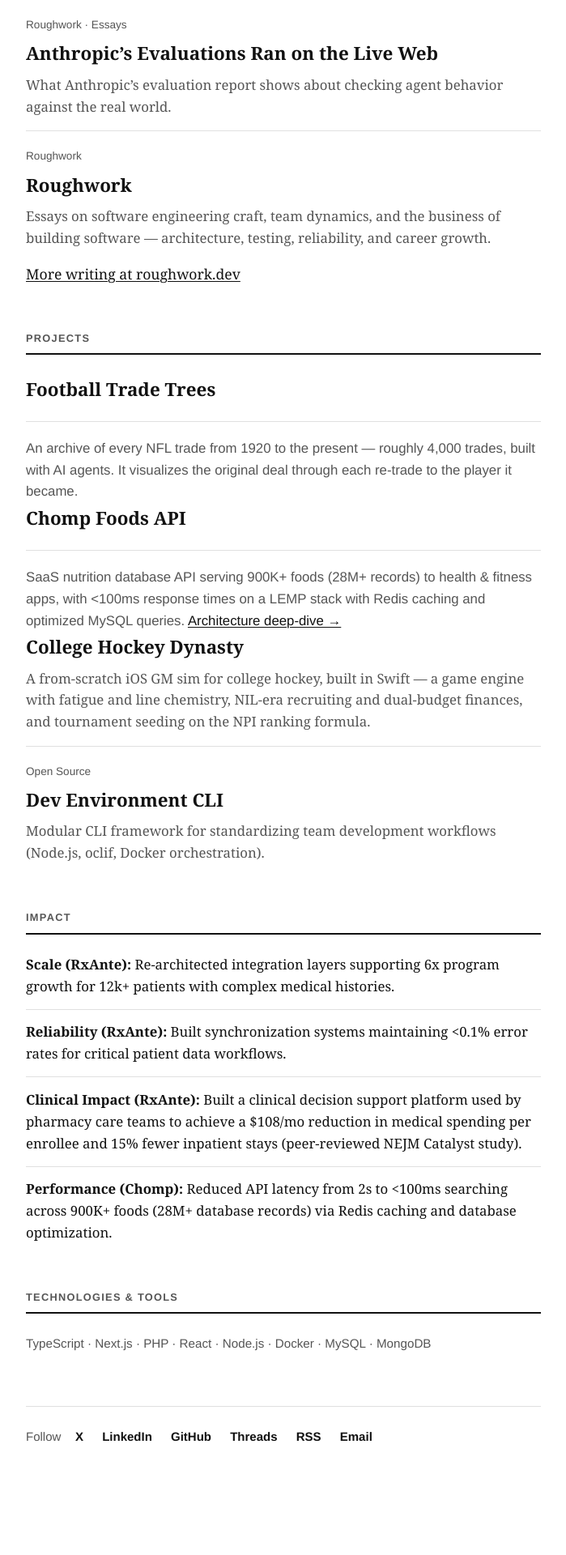
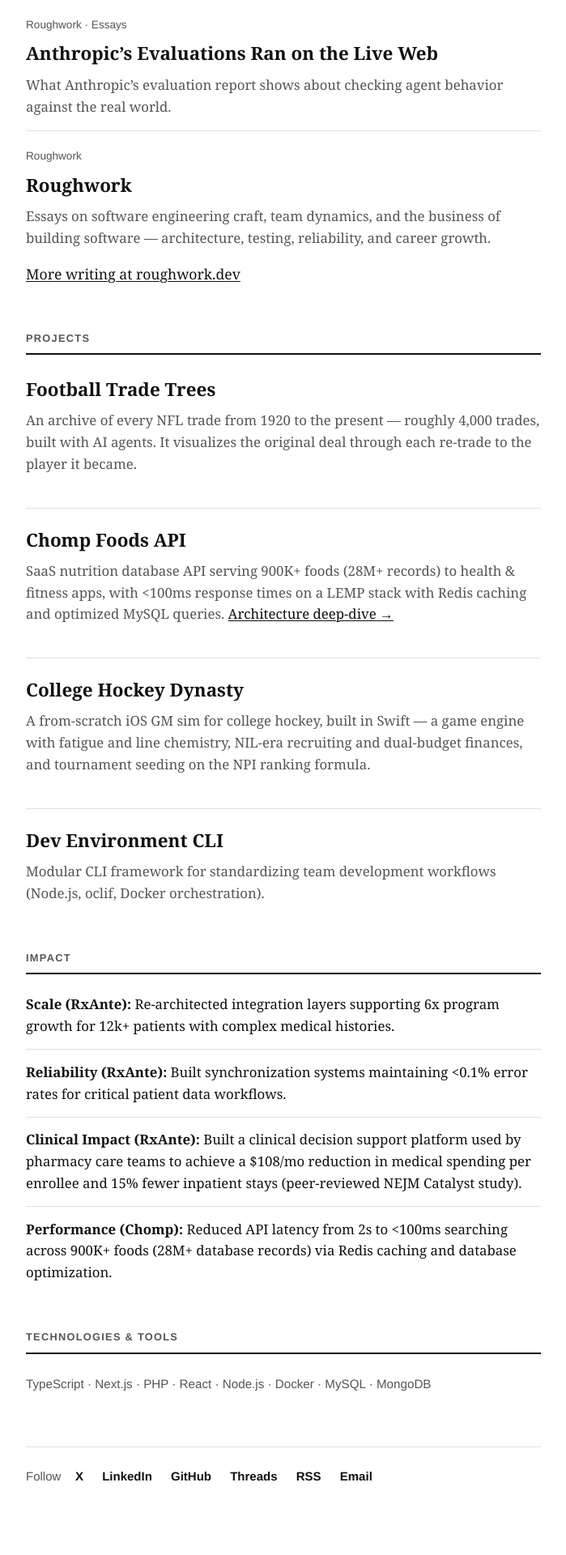
Before and after one commit to pmerrill/pmerrill, a Jekyll site: the page built from README.md, in a window 1280 px wide. Shown: the part 926-2846 px from the top of the page at 81% size, without its empty margins (290-989 px from the left). Built offline with Jekyll 4.4.1, drawn with Linux system fonts in a browser that asks for light colours; our own code applies the rules of GitHub Pages for plain Markdown files; before the commit the page ends 2797 px from its top, so only the background shows below that.

Commit message:
Projects: restore entry rhythm for kicker-less entries
Removing the "Production" kickers in the text refinement broke the Projects rhythm: a description paragraph directly before the next entry title matches the kicker rule (p:has(+ h3)), so the hairline landed between a title and its own description and the next title sat flush against the previous description.

- style.css: add a reset scoped to description paragraphs that precede a title (h3 + p:has(+ h3)) so they render as plain descriptions, and move the entry separator onto kicker-less entry titles (h3 + p + h3): 2.5rem above, hairline, 1.25rem padding — mirroring the per-entry hairline Writing gets from its kickers. All existing rules unchanged; Writing's kicker spacing untouched.
- README.md: remove the last Projects kicker ("Open Source" before Dev Environment CLI) so Projects is uniformly kicker-less, per Peter's direction. Writing kickers kept.

```diff
--- a/README.md
+++ b/README.md
@@ -49,8 +49,6 @@ SaaS nutrition database API serving 900K+ foods (28M+ records) to health & fitne
 
 A from-scratch iOS GM sim for college hockey, built in Swift — a game engine with fatigue and line chemistry, NIL-era recruiting and dual-budget finances, and tournament seeding on the NPI ranking formula.
 
-Open Source
-
 ### [Dev Environment CLI](https://github.com/pmerrill/Dev-Environment-CLI)
 
 Modular CLI framework for standardizing team development workflows (Node.js, oclif, Docker orchestration).
--- a/assets/css/style.css
+++ b/assets/css/style.css
@@ -142,6 +142,27 @@ a:hover {
   font-size: 1.05rem;
   margin-bottom: 0;
 }
+
+/* Kicker-less entries (Projects): a description paragraph directly
+   before the next entry title would otherwise pick up the kicker
+   styling above — hairline between title and description, next title
+   flush against the description. Reset such paragraphs to plain
+   description styling, and let the title itself carry the entry
+   separator: the same hairline a kicker carries in Writing, with
+   clear space above it. */
+.content h3 + p:has(+ h3) {
+  font-family: var(--font-serif);
+  font-size: 1.05rem;
+  border-top: none;
+  padding-top: 0;
+  margin-top: 0;
+  margin-bottom: 0;
+}
+.content h3 + p + h3 {
+  margin-top: 2.5rem;
+  padding-top: 1.25rem;
+  border-top: 1px solid var(--hairline);
+}
 /* A paragraph after a description (e.g. the "More writing" link) */
 .content h3 + p + p { margin-top: 1rem; }
 
```
